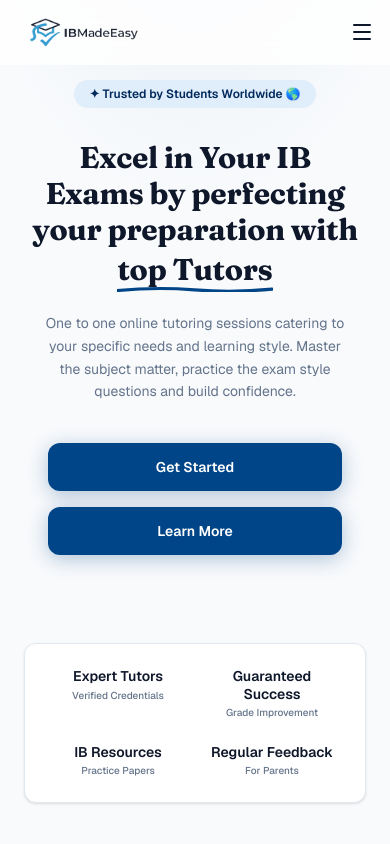
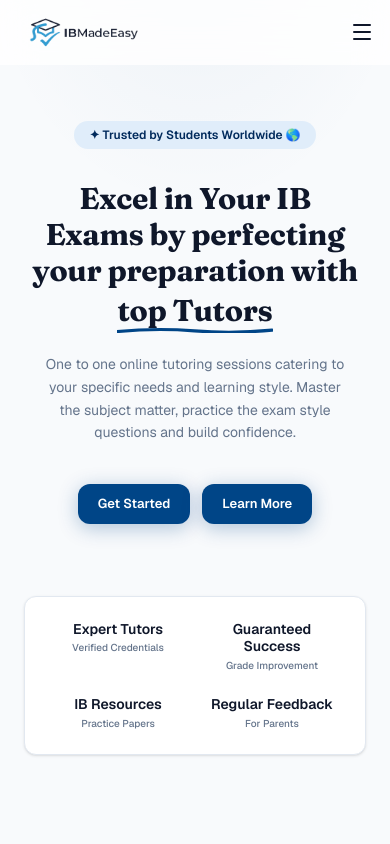
Before and after one commit to Shivamsinghmer/IBOnline, a Next.js app: page / in a window 390 px wide. Shown: the top 844 px of the page. Built offline with nearby package versions, Linux system fonts and the light colour scheme.

Commit message:
feat: implement Hero section component with headline, CTAs, and feature statistics.

```diff
--- a/components/sections/Hero.tsx
+++ b/components/sections/Hero.tsx
@@ -52,16 +52,16 @@ const Hero = () => {
 
         {/* CTAs */}
         <div
-          className="flex flex-col sm:flex-row items-center justify-center gap-4 mb-10 md:mb-12 w-full max-w-sm sm:max-w-none animate-fade-up px-6"
+          className="flex flex-row items-center justify-center gap-3 mb-6 md:mb-10 w-full animate-fade-up px-4"
           style={{ animationDelay: "300ms" }}
         >
-          <Link href="#contact-form" className="w-full sm:w-auto">
-            <button className="w-full sm:w-auto bg-[var(--primary)] text-white rounded-sm px-8 py-3.5 font-semibold text-sm sm:text-base hover:bg-[var(--primary-dark)] transition-all duration-200 shadow-[0_4px_20px_rgba(0,69,135,0.3)] flex items-center justify-center gap-2">
+          <Link href="#contact-form">
+            <button className="bg-[var(--primary)] text-white rounded-sm px-5 sm:px-8 py-2.5 sm:py-3.5 font-semibold text-[13px] sm:text-base hover:bg-[var(--primary-dark)] transition-all duration-200 shadow-[0_4px_20px_rgba(0,69,135,0.3)] flex items-center justify-center gap-2 whitespace-nowrap">
               Get Started
             </button>
           </Link>
-          <Link href="#how-it-works" className="w-full sm:w-auto">
-            <button className="w-full sm:w-auto bg-[var(--primary)] text-white rounded-sm px-8 py-3.5 font-semibold text-sm sm:text-base hover:bg-[var(--primary-dark)] transition-all duration-200 shadow-[0_4px_20px_rgba(0,69,135,0.3)] flex items-center justify-center gap-2">
+          <Link href="#how-it-works">
+            <button className="bg-[var(--primary)] text-white rounded-sm px-5 sm:px-8 py-2.5 sm:py-3.5 font-semibold text-[13px] sm:text-base hover:bg-[var(--primary-dark)] transition-all duration-200 shadow-[0_4px_20px_rgba(0,69,135,0.3)] flex items-center justify-center gap-2 whitespace-nowrap">
               Learn More
             </button>
           </Link>
```
